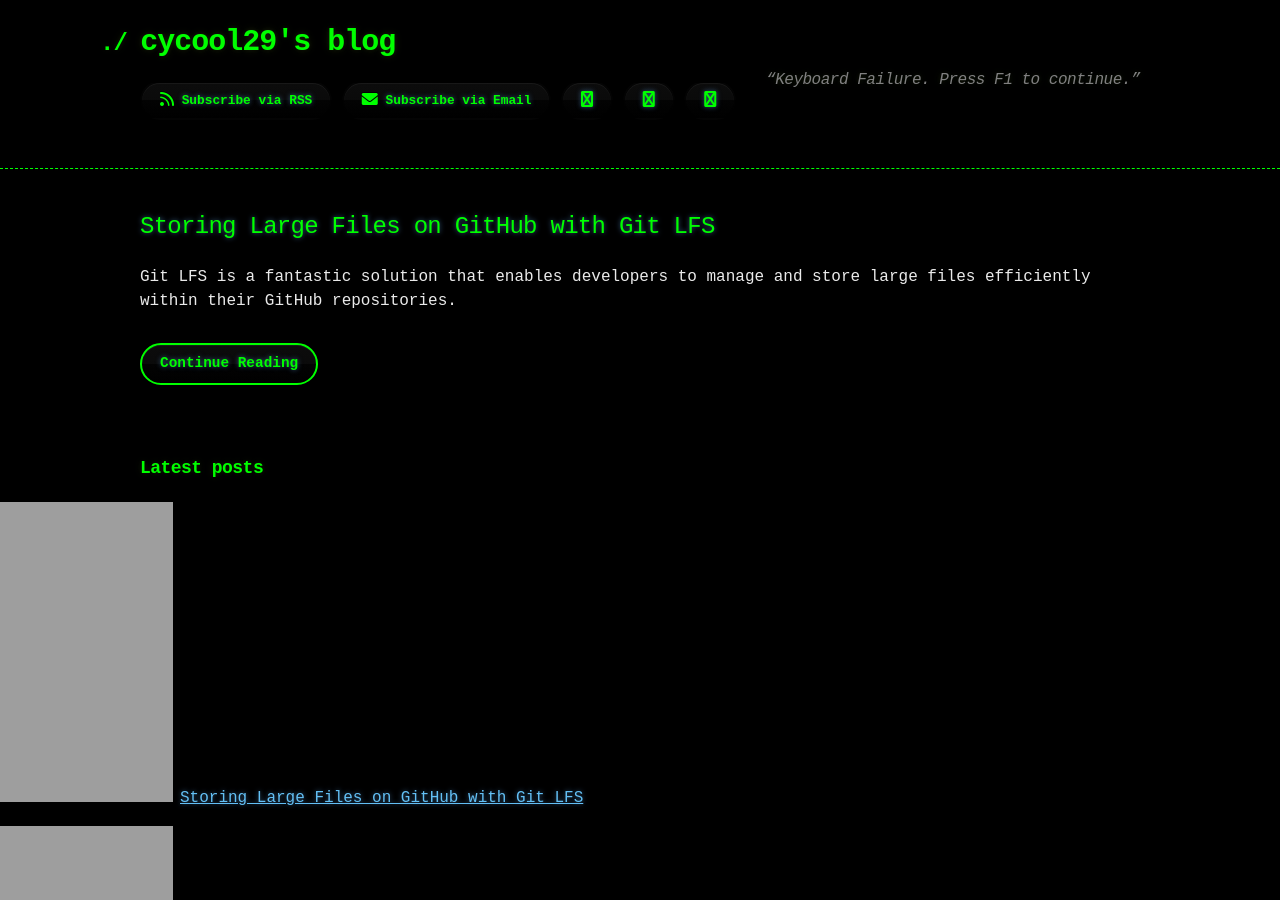
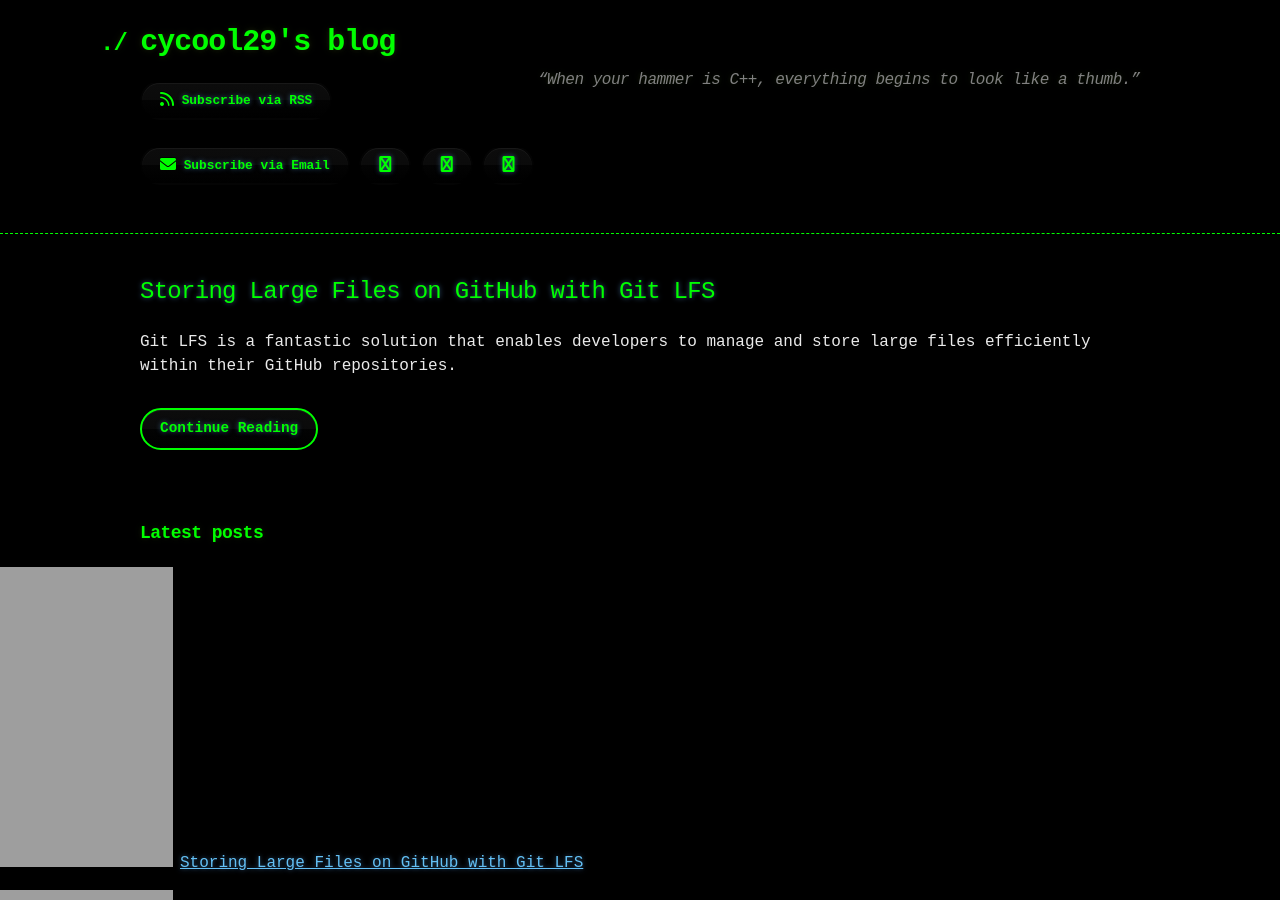
Before and after one commit to cycool29/cycool29.github.io, a Jekyll site: the page built from index.md, in a window 1280 px wide and 900 px high. Built offline with Jekyll 4.4.1, drawn with Linux system fonts in a browser that asks for light colours; a style sheet for code colours, icons or effects is not loaded.

Commit message:
Update quotes

```diff
--- a/_config.yml
+++ b/_config.yml
@@ -1,5 +1,5 @@
 title: cycool29's blog
-description: "“Keyboard Failure. Press F1 to continue.” "
+description: "“When your hammer is C++, everything begins to look like a thumb.” "
 bio: A high school student. Intermediate in Python, Git, Bash. Learning JavaScript. He/Him. "
 author: cycool29
 url: https://cycool29.github.io
```
